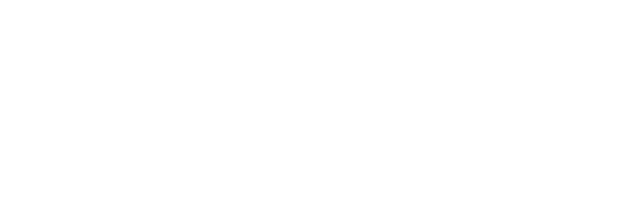
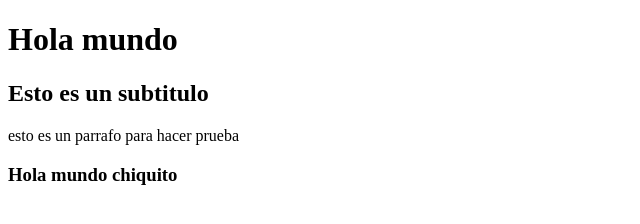
Before and after one commit to gise2916/poo, a plain HTML site: page index.html in a window 1280 px wide. Shown: the whole page, without its empty margins (0-640 px from the left). Drawn offline with Linux system fonts and the light colour scheme.

Commit message:
Este es el primero comentario que realizo en la rama1

```diff
--- a/index.html
+++ b/index.html
@@ -6,6 +6,9 @@
     <title>Document</title>
 </head>
 <body>
-
+    <h1>Hola mundo</h1>
+    <h2>Esto es un subtitulo</h2>
+    <p>esto es un parrafo para hacer prueba</p>
+    <h3>Hola mundo chiquito</h3>
 </body>
 </html>
```
